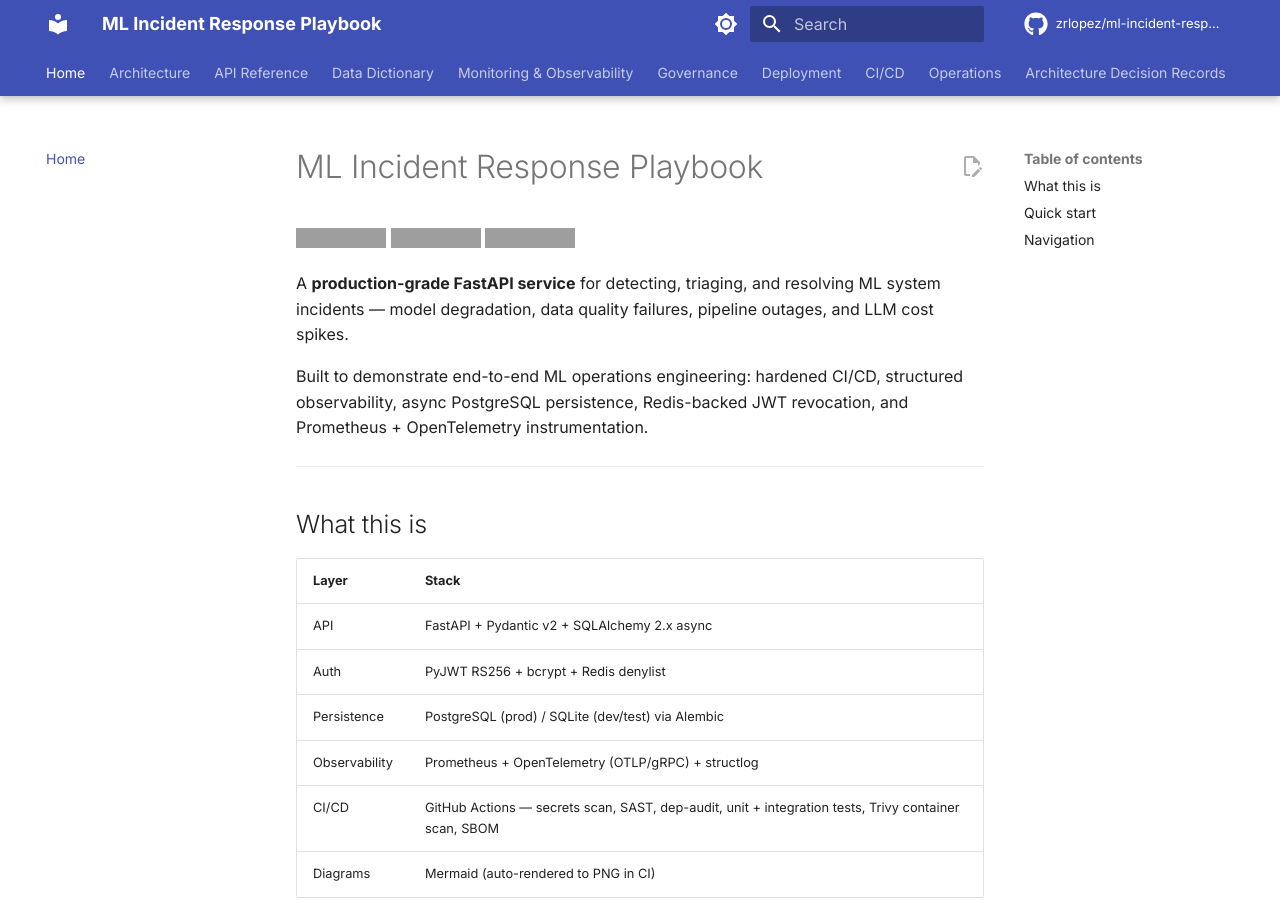
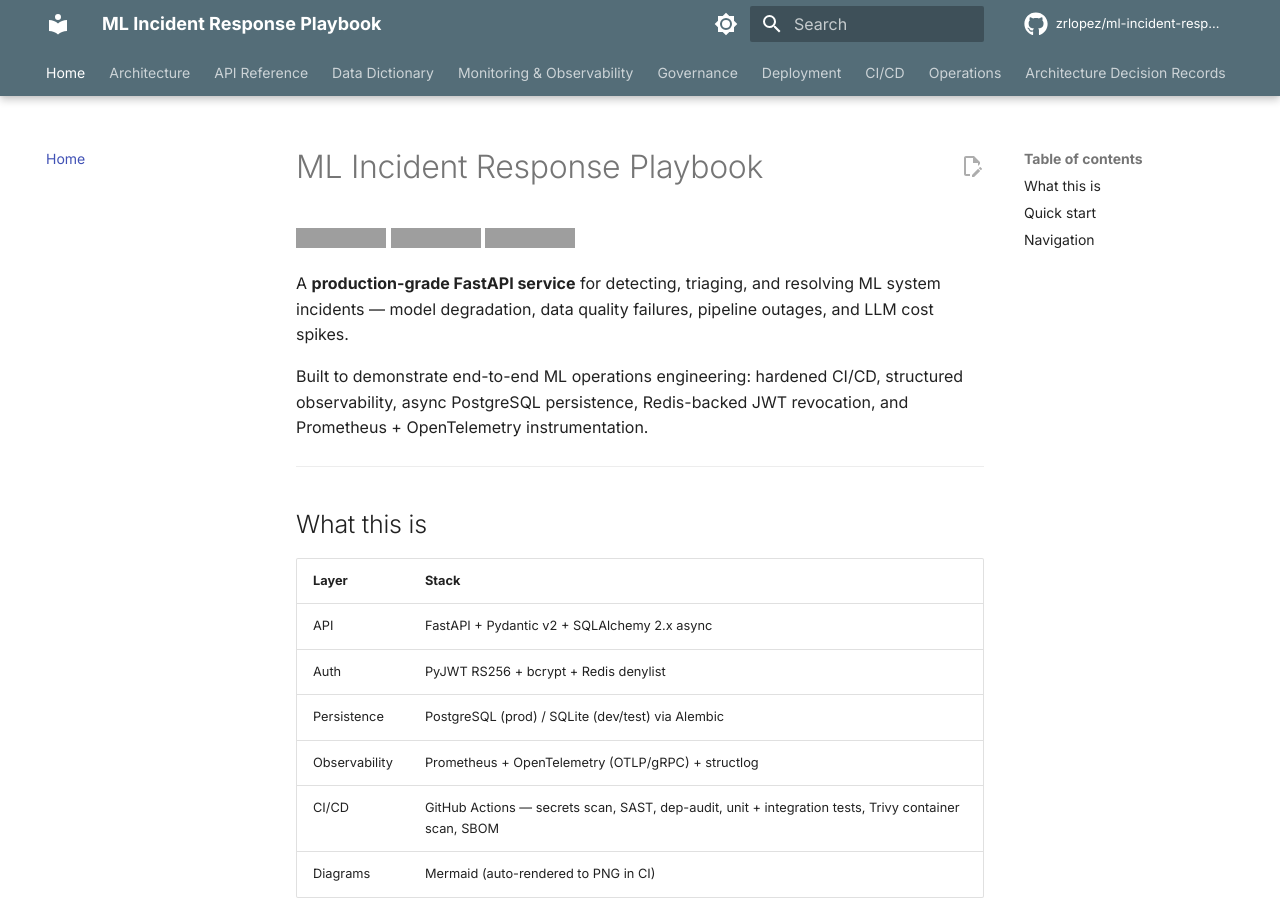
Before and after one commit to zrlopez/ml-incident-response-playbook, an MkDocs documentation site: the page built from docs/index.md, in a window 1280 px wide and 900 px high. Built offline with MkDocs 1.6.1 and Material for MkDocs 9.7.7, drawn with Linux system fonts in a browser that asks for light colours; comment, search, counter and statistics services are not loaded; the version menu is left out; grey boxes are pictures that could not be loaded.

Commit message:
docs(mkdocs): enhance site navigation, add tags/versioning, update palette
- Add navigation.instant, navigation.tracking, navigation.indexes,
  toc.follow for faster SPA-style navigation and scroll tracking
- Add tags plugin for page-level tagging and tag index generation
- Add mike version provider under extra.version for versioned docs
- Switch palette from indigo to blue grey (primary) + light blue
  (accent) on both light and dark schemes

```diff
--- a/mkdocs.yml
+++ b/mkdocs.yml
@@ -23,14 +23,14 @@
   name: material
   palette:
     - scheme: default
-      primary: indigo
-      accent: indigo
+      primary: blue grey
+      accent: light blue
       toggle:
         icon: material/brightness-7
         name: Switch to dark mode
     - scheme: slate
-      primary: indigo
-      accent: indigo
+      primary: blue grey
+      accent: light blue
       toggle:
         icon: material/brightness-4
         name: Switch to light mode
@@ -38,14 +38,18 @@
     text: Inter
     code: JetBrains Mono
   features:
+    - navigation.instant
+    - navigation.tracking
     - navigation.tabs
     - navigation.tabs.sticky
     - navigation.sections
+    - navigation.indexes
     - navigation.expand
     - navigation.top
     - navigation.footer
     - search.highlight
     - search.suggest
+    - toc.follow
     - content.code.copy
     - content.code.annotate
     - content.action.edit
@@ -54,6 +58,7 @@
 
 plugins:
   - search
+  - tags
   - mermaid2:
       arguments:
         theme: default
@@ -108,6 +113,8 @@
   - Remediation Log: REMEDIATION_LOG.md
 
 extra:
+  version:
+    provider: mike
   social:
     - icon: fontawesome/brands/github
       link: https://github.com/zrlopez
```
